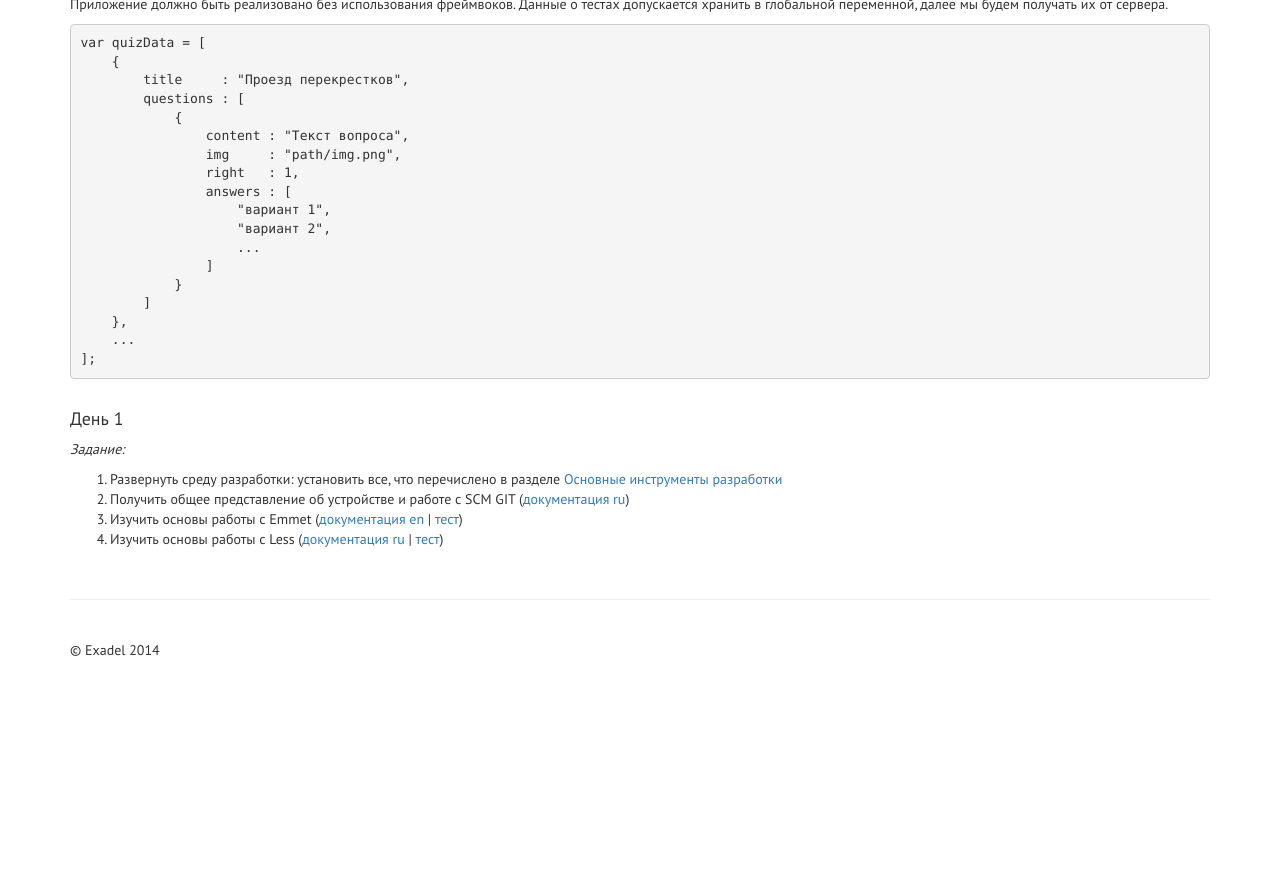
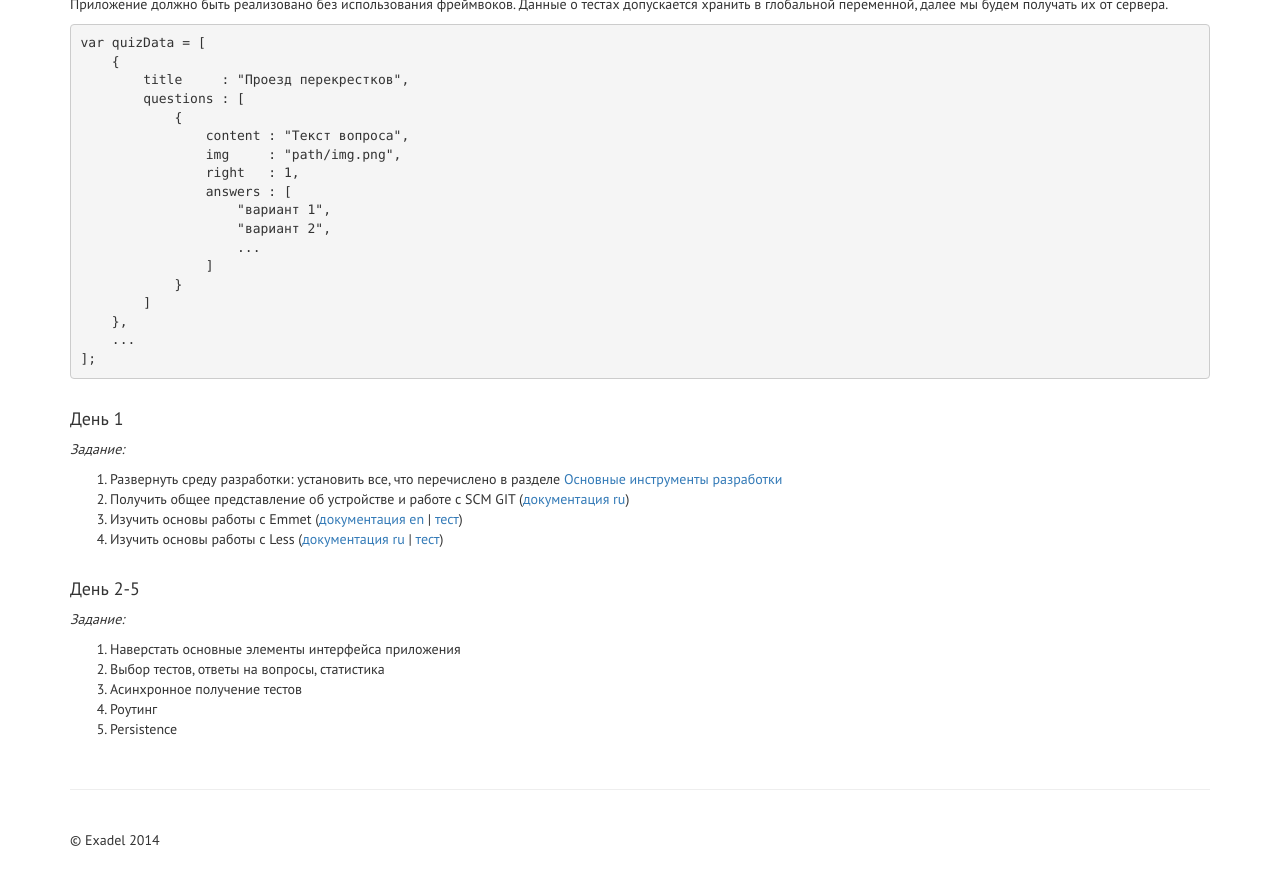
Before and after one commit to exadel-edu/exadel-edu.github.io, a Jekyll site: the page built from fe-camp.html, in a window 1280 px wide and 900 px high, scrolled down 1484 px. Shown: the top 885 px of the window. Built offline with Jekyll 4.4.1, drawn with Linux system fonts in a browser that asks for light colours; nearby versions of some CDN libraries; before the commit the page ends 2194 px from its top, so only the background shows below that.

Commit message:
Added tasks for days 2-5

```diff
--- a/_includes/front-end-camp/task.md
+++ b/_includes/front-end-camp/task.md
@@ -46,6 +46,7 @@ var quizData = [
 ];
 {% endhighlight %}
 
+
 #### День 1
 
 _Задание:_
@@ -60,3 +61,14 @@ _Задание:_
 
 {% capture task %}{% include front-end-camp/quizzes/less-quizz.md %}{% endcapture %}
 {{ task | markdownify }}
+
+
+#### День 2-5
+
+_Задание:_
+
+1. Наверстать основные элементы интерфейса приложения
+2. Выбор тестов, ответы на вопросы, статистика
+3. Асинхронное получение тестов
+4. Роутинг
+5. Persistence
```
